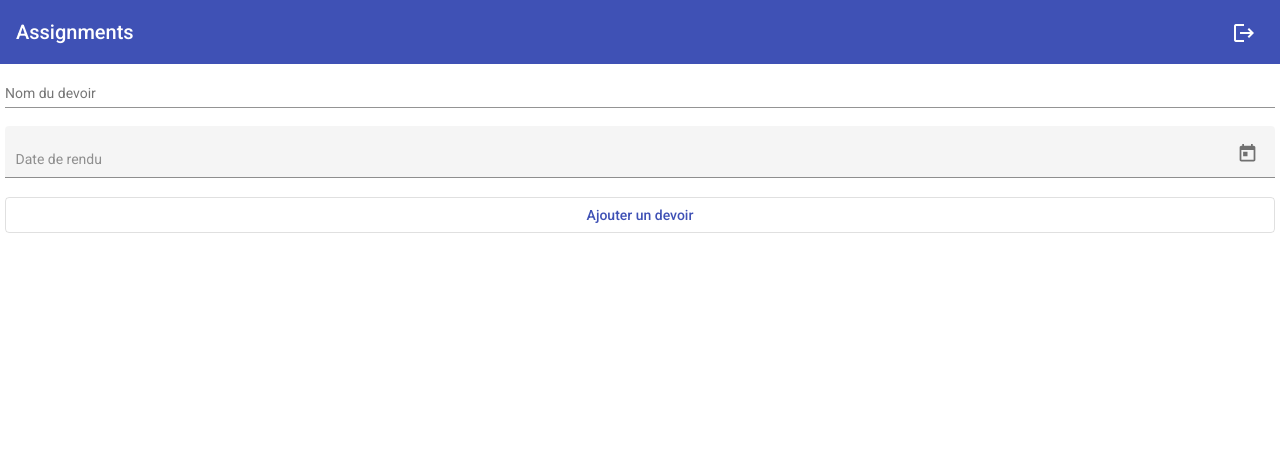
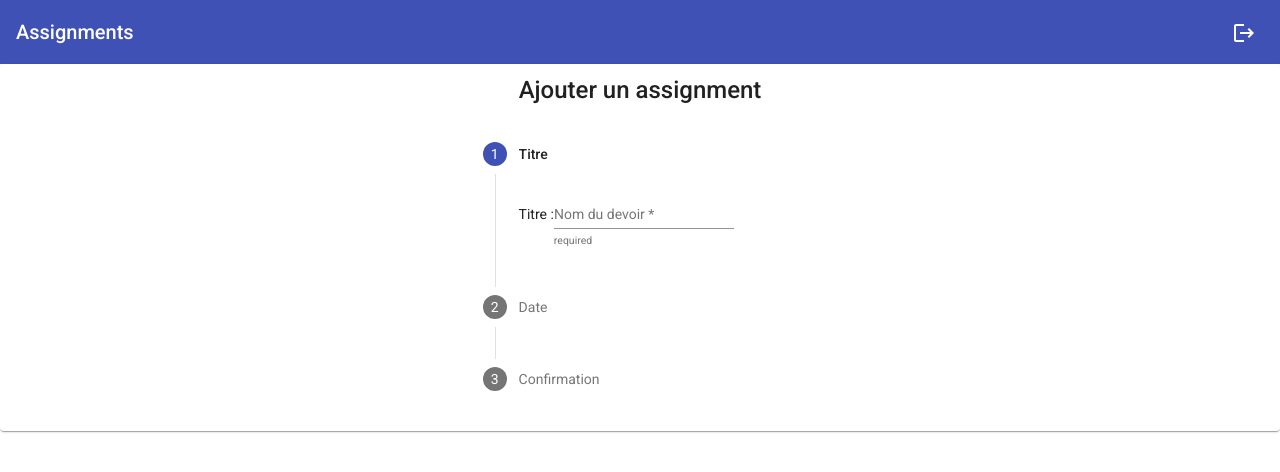
Before and after one commit to remiLNG/Projet-Angular-Assignments, an Angular app in the folder front/: page /add in a window 1280 px wide. Shown: the top 472 px of the page. Built offline with nearby package versions, Linux system fonts and the light colour scheme.

Commit message:
Debut stepper add assignments

```diff
--- a/front/src/app/app.module.ts
+++ b/front/src/app/app.module.ts
@@ -24,6 +24,7 @@ import { AddAssignmentComponent } from './assignments/add-assignment/add-assignm
 import { Routes, RouterModule } from '@angular/router';
 import { EditAssignmentComponent } from './assignments/edit-assignment/edit-assignment.component';
 import { AuthGuard } from './shared/auth.guard';
+import {MatStepperModule} from '@angular/material/stepper';
 
 import { LoginPageComponent } from './login-page/login-page.component';
 
@@ -66,6 +67,7 @@ const routes:Routes = [
     BrowserModule,
     BrowserAnimationsModule,
     MatToolbarModule,
+    MatStepperModule,
     MatButtonModule, MatIconModule, MatDividerModule,
     FormsModule, MatInputModule, MatDatepickerModule,
     MatNativeDateModule, MatListModule, MatCardModule,
--- a/front/src/app/assignments/add-assignment/add-assignment.component.css
+++ b/front/src/app/assignments/add-assignment/add-assignment.component.css
@@ -1,5 +1,12 @@
 .form {
-  display:flex;
+  display: flex;
   flex-direction: column;
-  margin:5px;
+
 }
+
+.center {
+  display: flex;
+  justify-content: center;
+  margin-top: 10px;
+
+}
--- a/front/src/app/assignments/add-assignment/add-assignment.component.html
+++ b/front/src/app/assignments/add-assignment/add-assignment.component.html
@@ -1,19 +1,76 @@
-<form ngForm class="form"
-      #assignmentForm
-      (submit)="onSubmit(); assignmentForm.reset();">
+<mat-card>
+  <div class="center">
+    <mat-card-title color="accent">Ajouter un assignment</mat-card-title>
+  </div>
+  <div class="center offset-md-3 col-md-6 my-3 shadow-lg">
+    <mat-vertical-stepper [linear]="true" #stepper>
+      <mat-step>
+        <form>
+          <ng-template matStepLabel>Titre</ng-template>
+          <div>
+            <label class="col-md-4">Titre :</label>
+            <mat-form-field class="col-md-7 offset-md-1">
+              <input
+                required
+                matInput
+                [(ngModel)]="nomDevoir"
+                name="nom"
+                placeholder="Nom du devoir"
+              />
+              <mat-hint>required</mat-hint>
+            </mat-form-field>
+          </div>
+        </form>
+      </mat-step>
+      <mat-step>
+        <form>
+          <ng-template matStepLabel>Date</ng-template>
+          <div>
+            <label class="col-md-4">Date Limite :</label>
+            <mat-form-field class="col-md-7 offset-md-1">
+              <input
+                required
+                matInput
+                [matDatepicker]="picker"
+                placeholder="Date de rendu"
+                [(ngModel)]="dateDeRendu"
+                name="date"
+              />
+              <mat-hint>required</mat-hint>
+              <mat-datepicker-toggle
+                matSuffix
+                [for]="picker"
+              ></mat-datepicker-toggle>
+              <mat-datepicker #picker></mat-datepicker>
+            </mat-form-field>
+          </div>
+        </form>
+      </mat-step>
+      <mat-step>
+        <ng-template matStepLabel>Confirmation</ng-template>
+        <dl
+          class="row"
+          *ngIf="this.nomDevoir != null && this.dateDeRendu != null"
+        >
+          <dt class="col-sm-4">Titre :</dt>
 
-  <mat-form-field>
-    <input matInput [(ngModel)]="nomDevoir" name="nom" placeholder="Nom du devoir">
-  </mat-form-field>
-
-  <mat-form-field appearance="fill">
-    <input matInput [matDatepicker]="picker" [(ngModel)]="dateDeRendu" placeholder="Date de rendu" name="date">
-
-    <mat-datepicker-toggle matSuffix [for]="picker"></mat-datepicker-toggle>
-    <mat-datepicker #picker></mat-datepicker>
-  </mat-form-field>
-
-  <button mat-stroked-button color="primary">
-    Ajouter un devoir
-  </button>
-</form>
+          <dd class="col-sm-8">{{ this.nomDevoir }}</dd>
+          <dt class="col-sm-4">Date Limite :</dt>
+          <dd class="col-sm-8">{{ this.dateDeRendu | date: "dd/MM/yyyy" }}</dd>
+        </dl>
+        <div>
+          <button mat-stroked-button color="primary" (click)="onSubmit()">
+            Ajouter
+          </button>
+          <button
+            mat-stroked-button
+            color="warn"
+            (click)="stepper.reset(); reset()"
+          >
+            Reset
+          </button>
+        </div>
+      </mat-step>
+    </mat-vertical-stepper>
+  </div>
+</mat-card>
--- a/front/src/app/assignments/add-assignment/add-assignment.component.ts
+++ b/front/src/app/assignments/add-assignment/add-assignment.component.ts
@@ -1,7 +1,8 @@
 import { Component, OnInit } from '@angular/core';
+import { FormGroup } from '@angular/forms';
 import { Router } from '@angular/router';
 import { AssignmentsService } from 'src/app/shared/assignments.service';
-import { Assignment } from '../assignment.model';
+import { Assignment } from '../../models/assignment.model';
 
 @Component({
   selector: 'app-add-assignment',
@@ -14,10 +15,16 @@ export class AddAssignmentComponent implements OnInit {
   nomDevoir = "";
   dateDeRendu!:Date;
 
+
   constructor(private assignmentService:AssignmentsService,
     private router:Router) { }
 
   ngOnInit(): void {
+  }
+
+  reset(): void{
+    this.nomDevoir = '';
+    // this.dateDeRendu = new Date();
   }
 
   onSubmit() {
@@ -26,6 +33,7 @@ export class AddAssignmentComponent implements OnInit {
 
     const newAssignment = new Assignment();
     newAssignment.id = Math.round(Math.random()*100000);
+
     newAssignment.nom = this.nomDevoir;
     newAssignment.dateDeRendu = this.dateDeRendu;
     newAssignment.rendu = false;
--- a/front/src/app/assignments/assignment-detail/assignment-detail.component.ts
+++ b/front/src/app/assignments/assignment-detail/assignment-detail.component.ts
@@ -3,7 +3,7 @@ import { Component, OnInit } from '@angular/core';
 import { ActivatedRoute, Router } from '@angular/router';
 import { AssignmentsService } from 'src/app/shared/assignments.service';
 import { AuthService } from 'src/app/shared/auth.service';
-import { Assignment } from '../assignment.model';
+import { Assignment } from '../../models/assignment.model';
 
 @Component({
   selector: 'app-assignment-detail',
--- a/front/src/app/assignments/assignments.component.ts
+++ b/front/src/app/assignments/assignments.component.ts
@@ -1,6 +1,6 @@
 import { Component, OnInit } from '@angular/core';
 import { AssignmentsService } from '../shared/assignments.service';
-import { Assignment } from './assignment.model';
+import { Assignment } from '../models/assignment.model';
 import { Router } from '@angular/router';
 
 @Component({
--- a/front/src/app/assignments/edit-assignment/edit-assignment.component.ts
+++ b/front/src/app/assignments/edit-assignment/edit-assignment.component.ts
@@ -1,7 +1,7 @@
 import { Component, OnInit } from '@angular/core';
 import { ActivatedRoute, Router } from '@angular/router';
 import { AssignmentsService } from 'src/app/shared/assignments.service';
-import { Assignment } from '../assignment.model';
+import { Assignment } from '../../models/assignment.model';
 
 @Component({
   selector: 'app-edit-assignment',
--- a/front/src/app/shared/assignments.service.ts
+++ b/front/src/app/shared/assignments.service.ts
@@ -1,7 +1,7 @@
 import { HttpClient } from '@angular/common/http';
 import { Injectable } from '@angular/core';
 import { forkJoin, Observable, of } from 'rxjs';
-import { Assignment } from '../assignments/assignment.model';
+import { Assignment } from '../models/assignment.model';
 import { LoggingService } from './logging.service';
 import { bdInitialAssignments } from './data';
 
```
Also changed, not shown: front/src/app/models/assignment.model.ts (renamed from front/src/app/assignments/assignment.model.ts).
